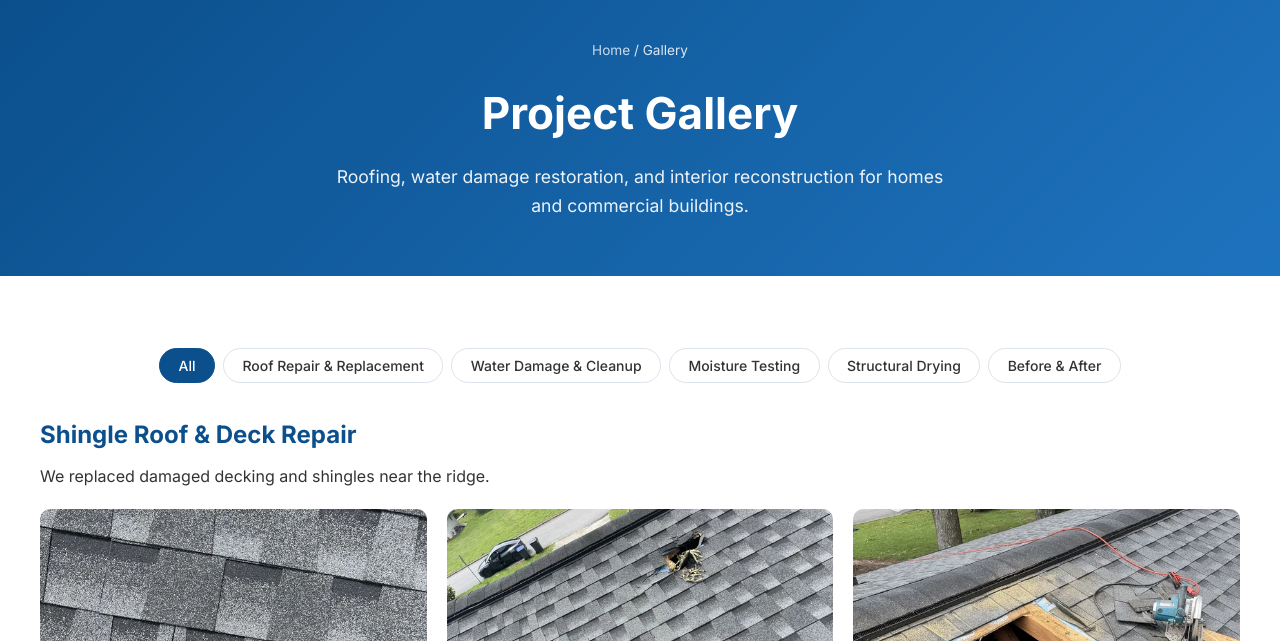
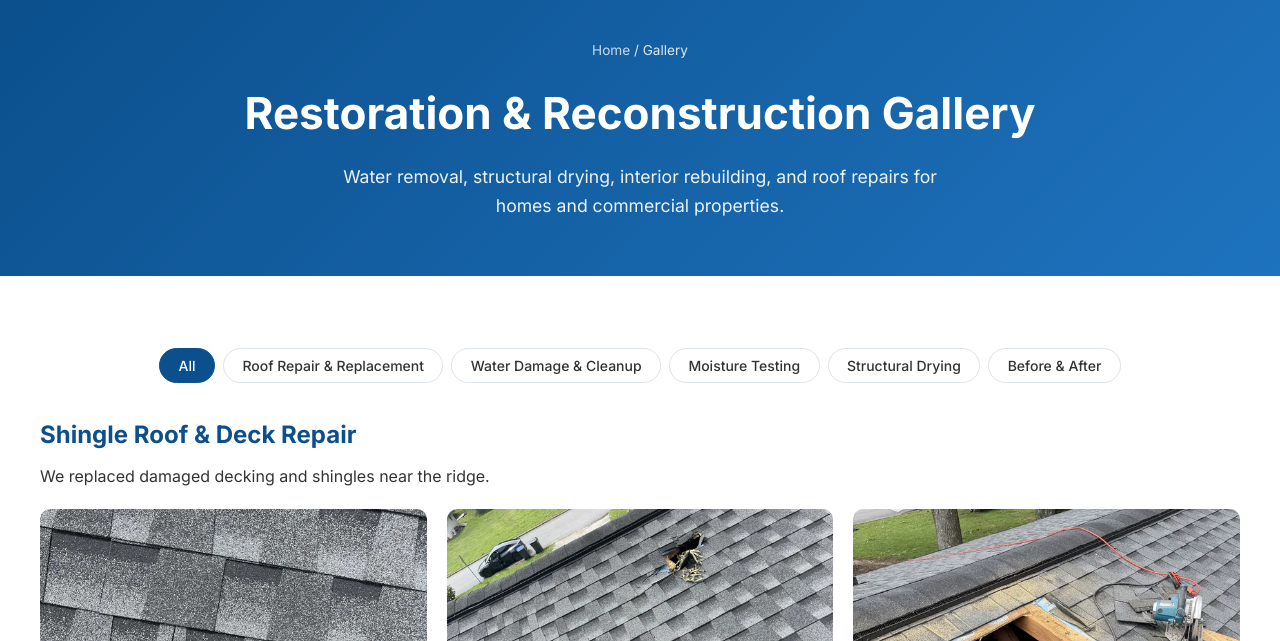
Before and after one commit to ShieldCons/ShieldConstruction, a plain HTML site: page gallery.html in a window 1280 px wide. Shown: the part 159-800 px from the top of the page. Drawn offline with Linux system fonts and the light colour scheme.

Commit message:
Broaden the gallery title to restoration and reconstruction

```diff
--- a/gallery.html
+++ b/gallery.html
@@ -3,10 +3,10 @@
 <head>
   <meta charset="UTF-8">
   <meta name="viewport" content="width=device-width, initial-scale=1.0">
-  <title>Roofing &amp; Restoration Gallery | Shield Construction</title>
-  <meta name="description" content="Browse roof repairs, garage flooding, and commercial drying setups. Compare wood floors and ceilings before and after restoration.">
+  <title>Restoration &amp; Reconstruction Gallery | Shield Construction</title>
+  <meta name="description" content="Explore water damage cleanup, structural drying, and reconstruction for homes and businesses. See interior repairs before and after, plus roof repair photos.">
   <link rel="canonical" href="https://www.shield-cons.com/gallery.html">
-  <meta property="og:title" content="Roofing &amp; Restoration Gallery | Shield Construction">
+  <meta property="og:title" content="Restoration &amp; Reconstruction Gallery | Shield Construction">
   <meta property="og:url" content="https://www.shield-cons.com/gallery.html">
   <link rel="stylesheet" href="css/style.css?v=27">
 </head>
@@ -19,8 +19,8 @@
     <section class="page-hero">
       <div class="container">
         <nav class="breadcrumb" aria-label="Breadcrumb"><a href="index.html">Home</a> / Gallery</nav>
-        <h1>Project Gallery</h1>
-        <p>Roofing, water damage restoration, and interior reconstruction for homes and commercial buildings.</p>
+        <h1>Restoration &amp; Reconstruction Gallery</h1>
+        <p>Water removal, structural drying, interior rebuilding, and roof repairs for homes and commercial properties.</p>
       </div>
     </section>
 
```
